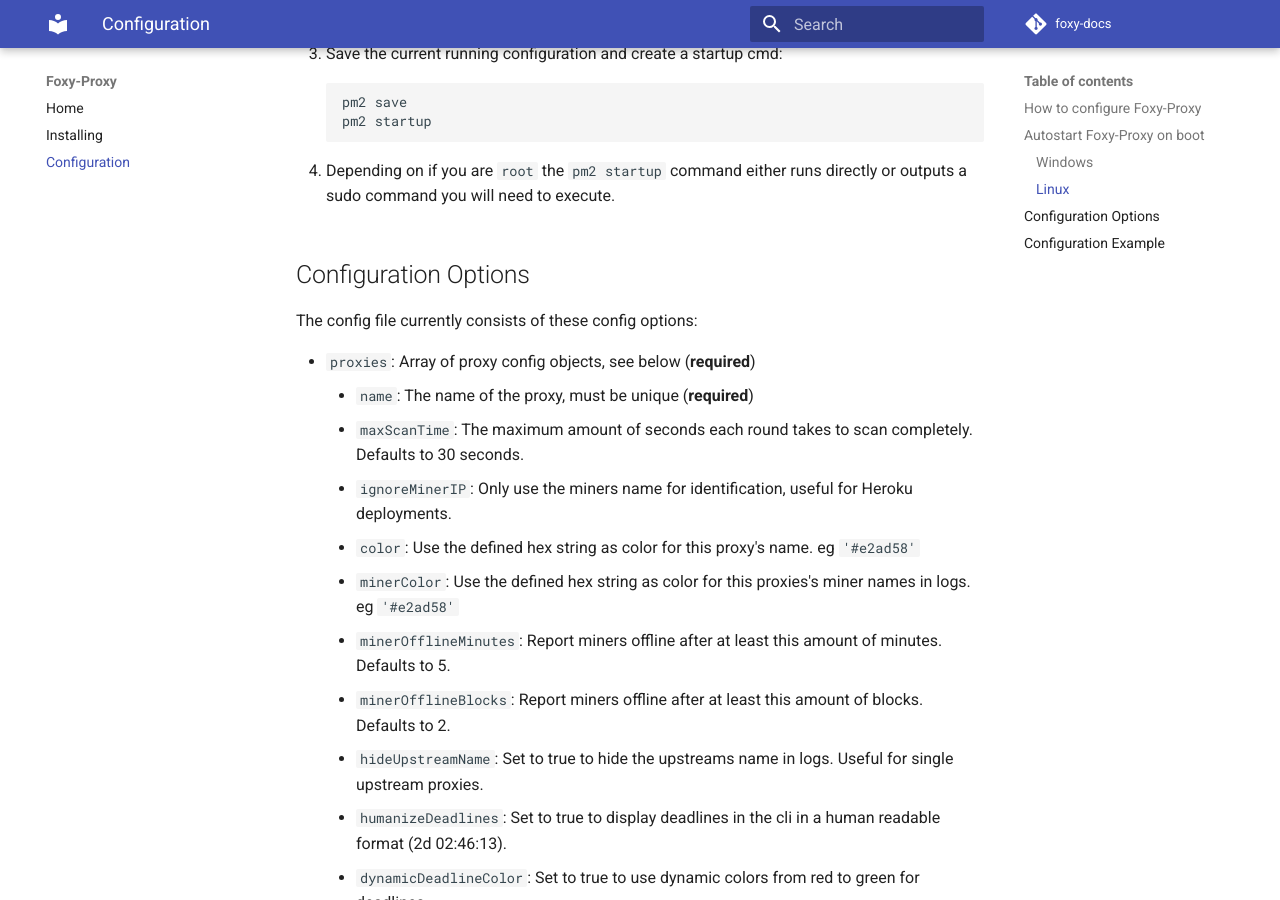
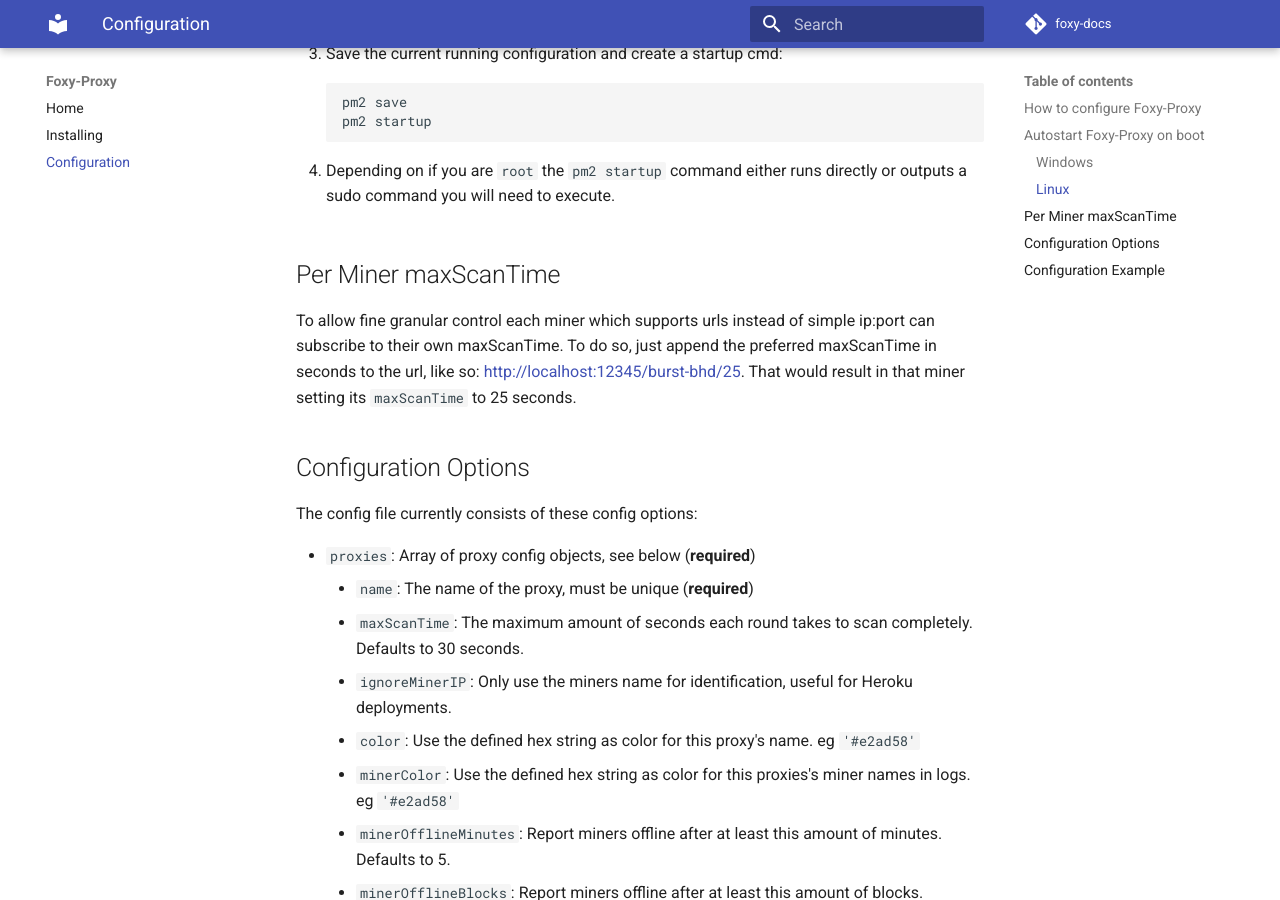
Before and after one commit to foxypool/docs, an MkDocs documentation site: the page built from docs/foxy-proxy/configuration.md, in a window 1280 px wide and 900 px high, scrolled down 1171 px. Built offline with MkDocs 1.6.1 and Material for MkDocs 9.7.7, drawn with Linux system fonts in a browser that asks for light colours; comment, search, counter and statistics services are not loaded.

Commit message:
Update configuration.md

```diff
--- a/docs/foxy-proxy/configuration.md
+++ b/docs/foxy-proxy/configuration.md
@@ -44,6 +44,9 @@
 
 4. Depending on if you are `root` the `pm2 startup` command either runs directly or outputs a sudo command you will need to execute.
 
+## Per Miner maxScanTime
+
+To allow fine granular control each miner which supports urls instead of simple ip:port can subscribe to their own maxScanTime. To do so, just append the preferred maxScanTime in seconds to the url, like so: http://localhost:12345/burst-bhd/25. That would result in that miner setting its `maxScanTime` to 25 seconds.
 
 ## Configuration Options
 
```
